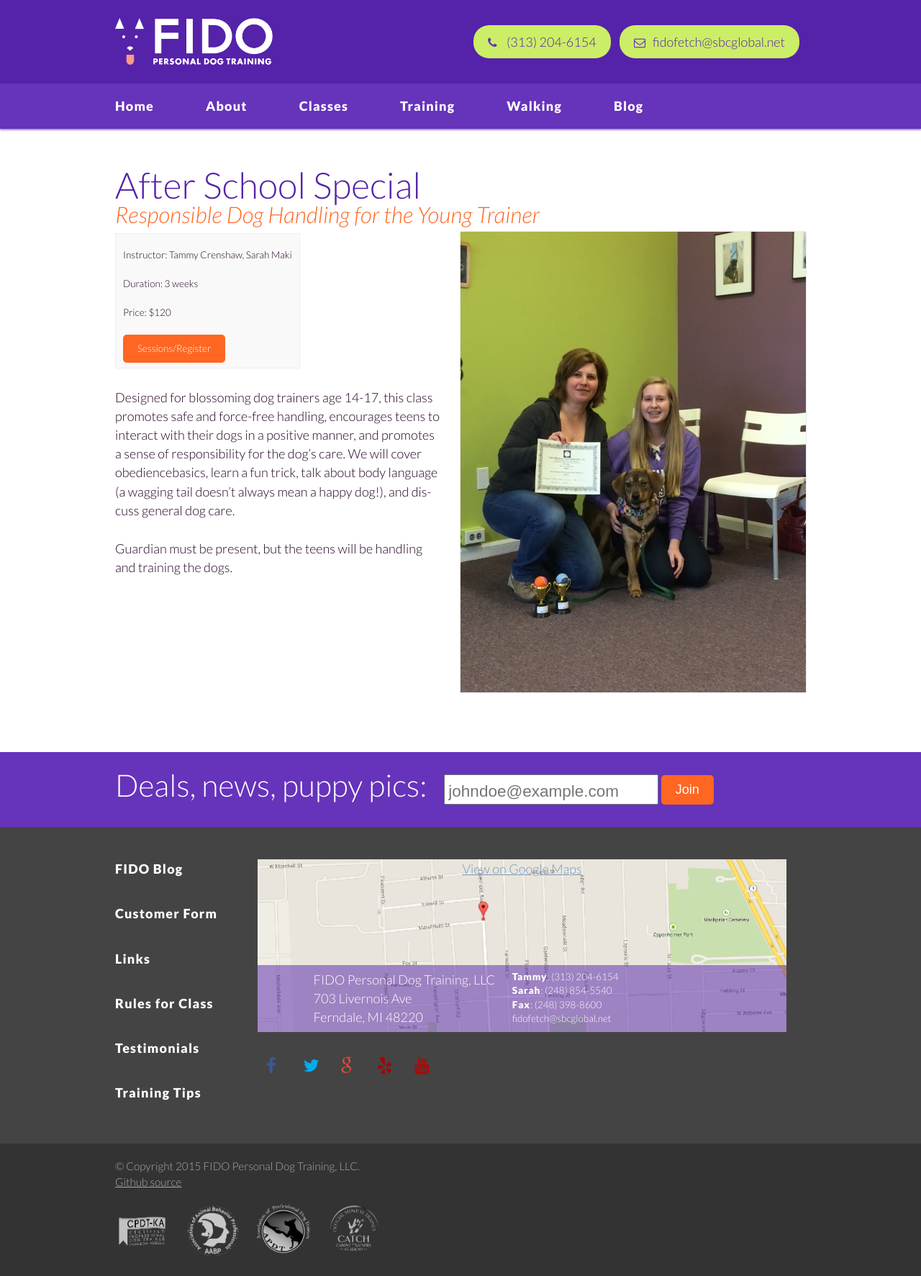
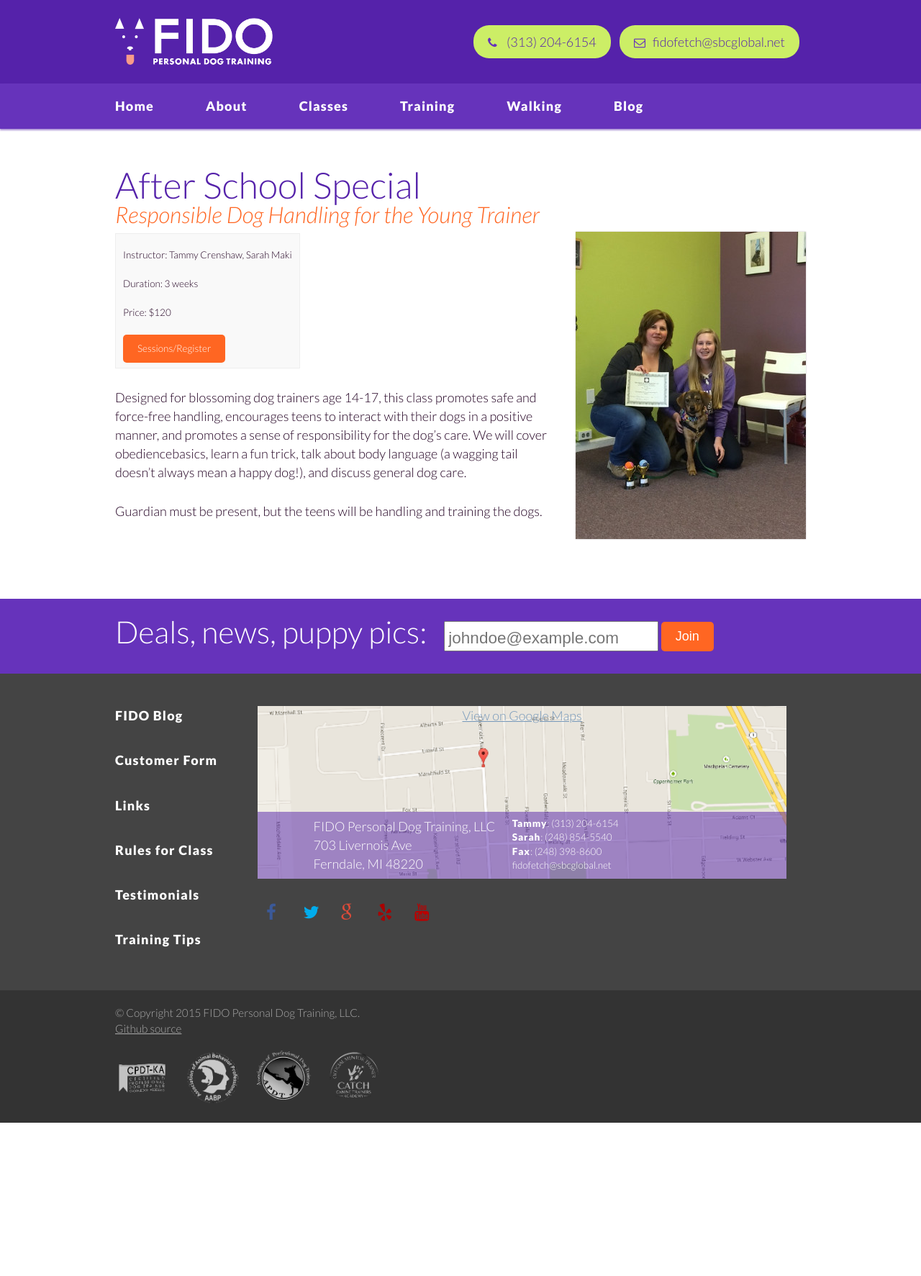
Before and after one commit to fidodogtraining/fidodogtraining.github.io, a Jekyll site: the page built from _classes/mini-courses/after-school.md, in a window 1280 px wide. Shown: the whole page at 72% size. Built offline with Jekyll 4.4.1, drawn with Linux system fonts in a browser that asks for light colours; Markdown is read by kramdown in place of the engine named in the settings; after the commit the page ends 1560 px from its top, so only the background shows below that.

Commit message:
Rotates and renames

```diff
--- a/_classes/mini-courses/after-school.md
+++ b/_classes/mini-courses/after-school.md
@@ -2,7 +2,7 @@
 title: After School Special
 tagline: "Responsible Dog Handling for the Young Trainer"
 trainer: Tammy Crenshaw, Sarah Maki
-image: afterschool.JPG
+image: afterschool.jpg
 duration: "3 weeks"
 price: "$120"
 square: "https://squareup.com/market/FidoPersonalDogTraining/after-school-special"
```
Also changed, not shown: images/classes/afterschool.JPG (deleted), images/classes/afterschool.jpg (added).
